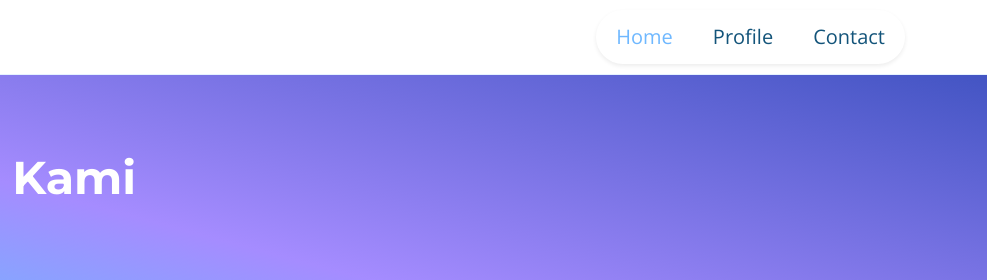
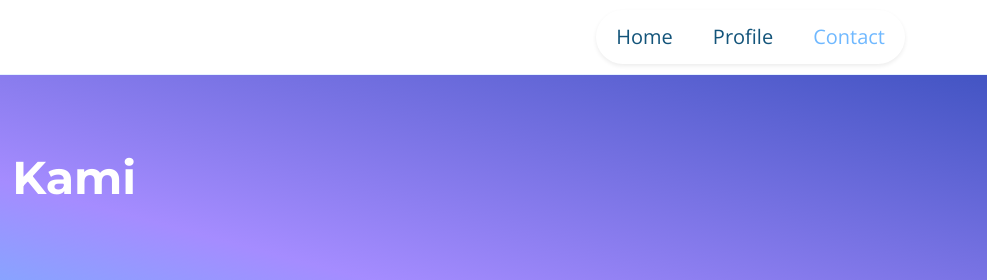
Before and after one commit to fittr164/TKMelati, a plain HTML site: page contact.html in a window 1280 px wide. Shown: the top 280 px of the page, 293-1280 px from the left. Drawn offline with nearby package versions, Linux system fonts and the light colour scheme.

Commit message:
Update navbar styles, contact/profile nav, gallery fixes

```diff
--- a/contact.html
+++ b/contact.html
@@ -53,13 +53,13 @@ https://templatemo.com/tm-590-topic-listing
                     <div class="collapse navbar-collapse" id="mainNav">
                         <ul class="nav nav-pills ms-auto gap-2 p-1 small rounded-5 shadow-sm" id="pillNav" role="tablist" style="background:transparent; --bs-nav-link-color: #13547a; --bs-nav-pills-link-active-color: var(--primary-color); --bs-nav-pills-link-active-bg: #ffffff;">
                             <li class="nav-item" role="presentation">
-                                <a class="nav-link rounded-5 active" href="index.html">Home</a>
+                                <a class="nav-link rounded-5" href="index.html">Home</a>
                             </li>
                             <li class="nav-item" role="presentation">
                                 <a class="nav-link rounded-5" href="profil.html">Profile</a>
                             </li>
                             <li class="nav-item" role="presentation">
-                                <a class="nav-link rounded-5" href="contact.html">Contact</a>
+                                <a class="nav-link rounded-5 active" href="contact.html">Contact</a>
                             </li>
                         </ul>
                     </div>
```
